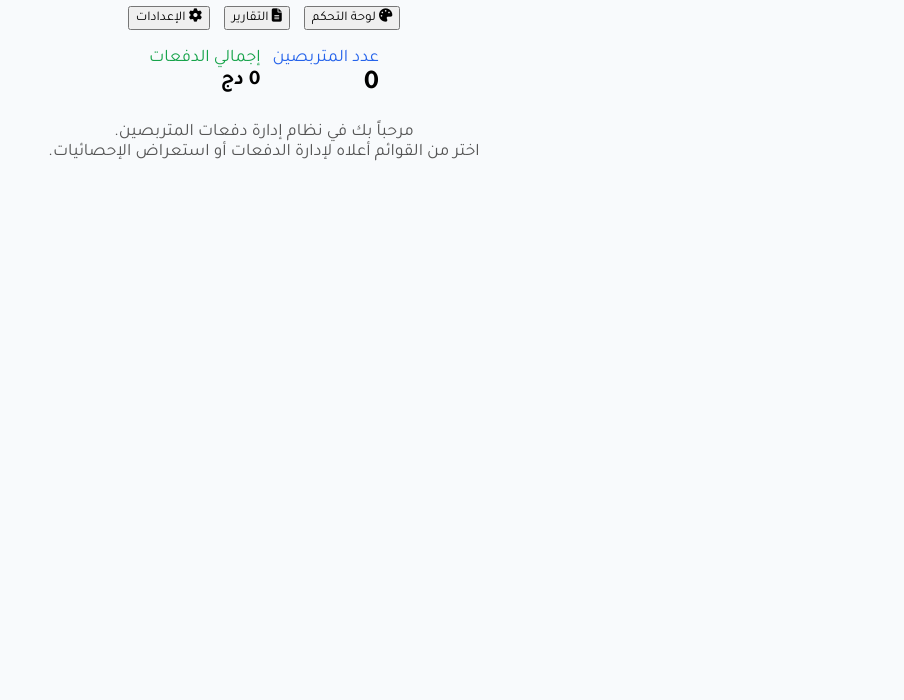
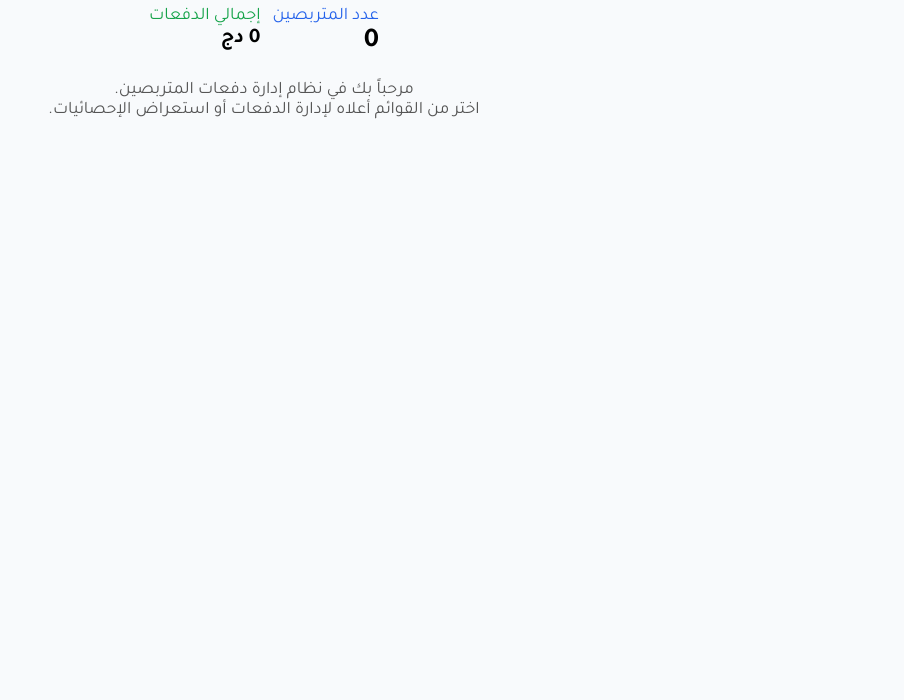
Before and after one commit to tarekben96/The-doctor-school-1.0.0, a plain HTML site: page index.html in a window 1280 px wide. Shown: the part 100-800 px from the top of the page, without its empty margins (376-1280 px from the left). Drawn offline with Linux system fonts and the light colour scheme.

Commit message:
Update index.html

```diff
--- a/index.html
+++ b/index.html
@@ -18,13 +18,6 @@
   <div class="container">
     <h1 style="margin-bottom: 4px;">مدرسة الدكاترة - تبسة</h1>
     <div style="color:#7c8bb7;font-size:1.18rem;margin-bottom:20px;font-weight:500;">نظام إدارة دفعات المتربصين</div>
-
-    <!-- شريط القوائم الرئيسية -->
-    <div id="mainMenu" style="display:flex;gap:14px;justify-content:center;flex-wrap:wrap;margin-bottom:18px;">
-      <button id="dashboardBtn" class="main-menu-btn"><i class="fas fa-palette"></i> لوحة التحكم</button>
-      <button id="reportsBtn" class="main-menu-btn"><i class="fas fa-file-alt"></i> التقارير</button>
-      <button id="settingsBtn" class="main-menu-btn"><i class="fas fa-cog"></i> الإعدادات</button>
-    </div>
 
     <!-- لوحة التحكم (افتراضي تظهر) -->
     <div id="dashboardSection">
```
